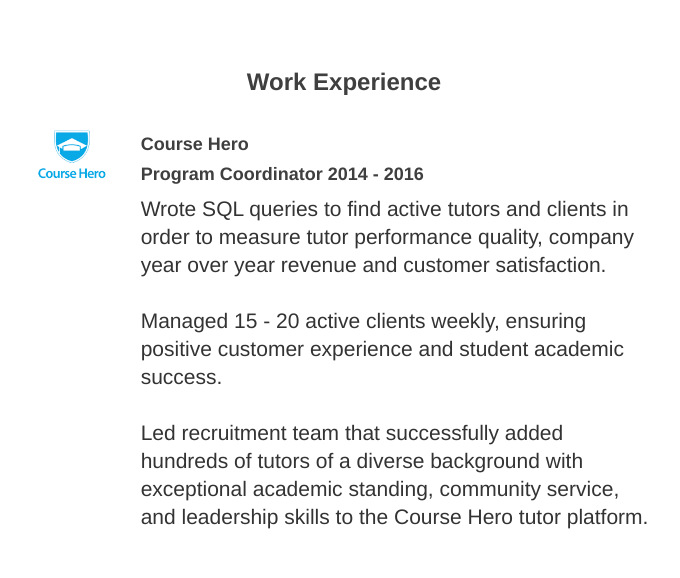
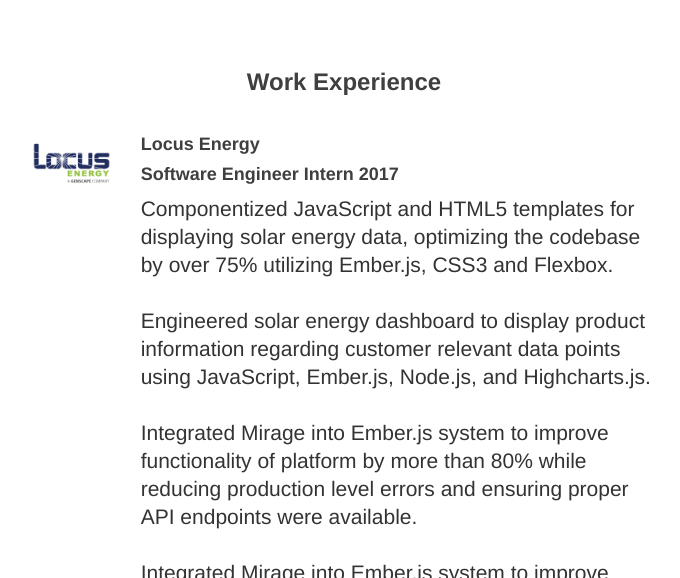
Before and after one commit to Ihyatt/Ihyatt.github.io, a plain HTML site: page index.html in a window 1280 px wide. Shown: the part 760-1338 px from the top of the page, without its empty margins (296-976 px from the left). Drawn offline with nearby package versions, Linux system fonts and the light colour scheme.

Commit message:
updated resume

```diff
--- a/index.html
+++ b/index.html
@@ -70,6 +70,42 @@
 <div class="row">
 
     <div class="col-md-1 col-md-offset-3  col-xs-2 col-xs-offset-2">
+      <img src="img/locus.png" alt="coursehero" class="img-responsive" width="80" style="display:inline-block;">
+  </div>
+
+
+  <div class="col-md-5  col-xs-5">
+
+<div style="line-height:28px; font-size:21px; font-weight: 300; margin:auto; padding-bottom: 30px;">
+       <h4 style="font-weight: 700;color:#3F3F3F; ">Locus Energy</h4>
+<h4 style="font-weight: 700;color:#3F3F3F; ">Software Engineer Intern 2017</h4>
+
+Componentized JavaScript and HTML5 templates for displaying solar energy data, optimizing the codebase by over 75% utilizing Ember.js, CSS3 and Flexbox.
+<br>
+<br>
+Engineered solar energy dashboard to display product information regarding customer relevant data points using JavaScript, Ember.js, Node.js, and Highcharts.js.
+<br>
+<br>
+Integrated Mirage into Ember.js system to improve functionality of platform by more than 80% while reducing production level errors and ensuring proper API endpoints were available.
+<br>
+<br>
+Integrated Mirage into Ember.js system to improve functionality of platform by more than 80% while reducing production level errors and ensuring proper API endpoints were available.
+<br>
+<br>
+Implemented Ember.js authorization to verify against application’s API, returning access Tokens to provide access to solar energy management system and improve security by 100%.
+<br>
+<br>
+Followed agile development process on team of 4 engineers, reducing errors in Git merge requests by > 25%.
+<br>
+<br>
+</div>
+    </div>
+  </div>
+
+
+  <div class="row">
+
+        <div class="col-md-1 col-md-offset-3  col-xs-2 col-xs-offset-2">
           <img src="img/coursehero.png" alt="coursehero" class="img-responsive" width="80" style="display:inline-block;">
       </div>
 
@@ -102,25 +138,7 @@
 </div>
 
 <div class="row" >
-<!--     <div class="col-md-1 col-md-offset-3  col-xs-2 col-xs-offset-2">
-
-      <img src="img/hackbright.png" alt="hackbright" class="img-responsive" width="80" style="display:inline-block;">
-  </div> -->
-
-
-     <!-- <div class="col-md-5  col-xs-5">
-
-       <h4 style="font-weight: 700; color:#3F3F3F; ">Hackbright Spring 2016</h4>
-        <div style="line-height:28px; font-size:21px; font-weight: 300; margin:auto; padding-bottom: 30px;">
-
-Accelerated software engineering program for women.
   </div>
-
-
-    </div> -->
-  </div>
-
-
 <div class="row" >
     <div class="col-md-1 col-md-offset-3  col-xs-2 col-xs-offset-2">
 
@@ -154,7 +172,8 @@
 
 
 
-
+<img src="img/Ember.png" alt="ember Logo" class="img-responsive" width="80" style="display:inline-block; margin: 10px;">
+<img src="img/node.png" alt="node Logo" class="img-responsive" width="80" style="display:inline-block; margin: 10px;">
 <img src="img/git_logo.png" alt="git Logo" class="img-responsive" width="80" style="display:inline-block; margin: 10px;">
 
 <img src="img/imgres.jpg" alt="SQL Alch" class="img-responsive" width="80" style="display:inline-block; margin: 10px;">
```
Also changed, not shown: about.html (+2 -15 lines), img/Ember.png (added), img/locus.png (added), img/node.png (added). Lines whose indentation alone changed are shown as unchanged.
